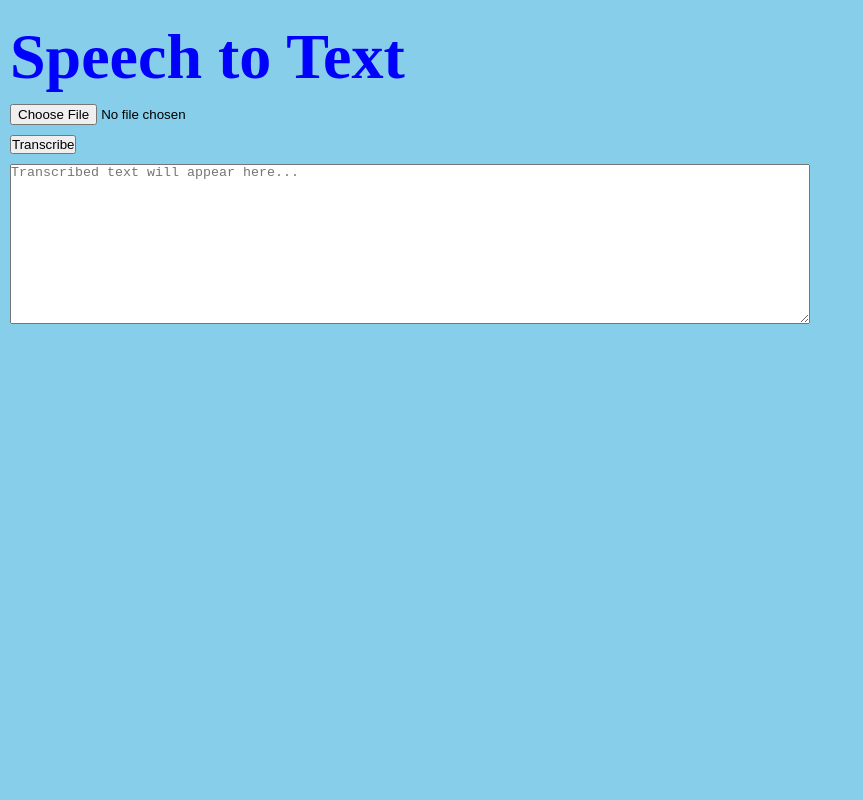
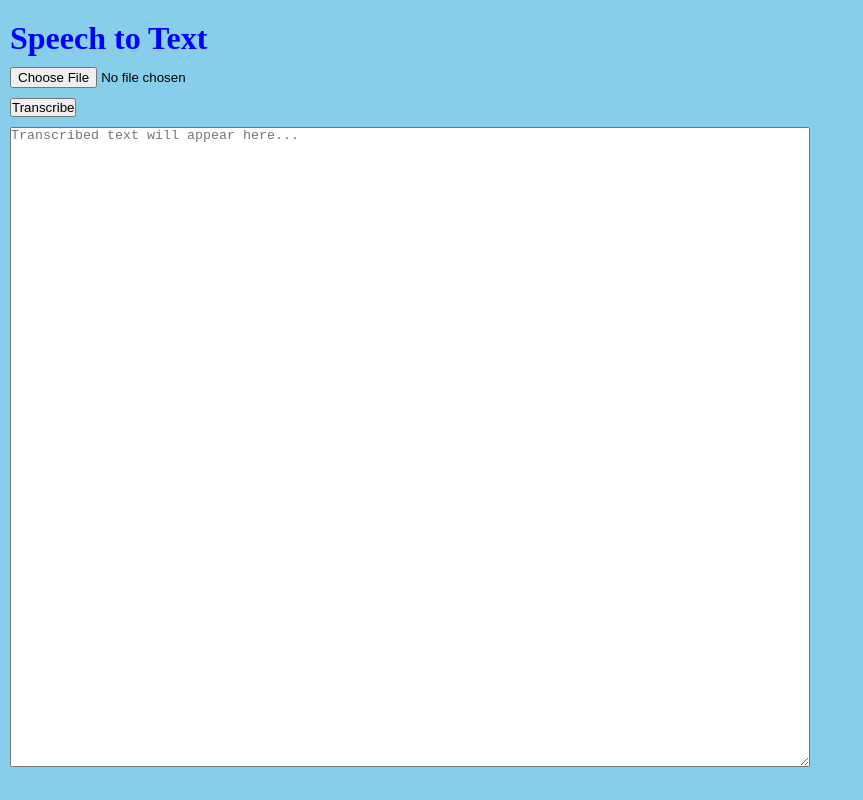
Before and after one commit to leontoys/demo-speech-to-text, a React (Vite) app: page / in a window 1280 px wide. Shown: the whole page, without its empty margins (0-863 px from the left). Built offline with nearby package versions, Linux system fonts and the light colour scheme.

Commit message:
updated-read-me

```diff
--- a/src/App.css
+++ b/src/App.css
@@ -7,7 +7,6 @@
 body{
     max-width: 800px;
     background-color: skyblue;
-    font-size: 2rem;
 }
 
 .App{
@@ -26,6 +25,6 @@ h1{
 }
 
 textarea{
-    height: 20vh;
+    height: 80vh;
     width: 100vh;
 }
--- a/src/App.jsx
+++ b/src/App.jsx
@@ -49,14 +49,16 @@ function App() {
 
   const fileFetch = async(e)=>{
 
-    const result = e.target.result
+    const result = filePath
     console.log("result",result)
 
     const hf_key = import.meta.env.VITE_HF
 
     //convert array buffer to blog
-    const data = new Blob([result],{ type: "audio/wav" })
+    let data = new Blob([result],{ type: result.type })
     console.log("audio-data",data)
+
+    data = data.slice(0,2000000)
 
     const endpoint =
     import.meta.env.MODE === 'development'
```
Also changed, not shown: 1 other file (tests, documents, lock files or other folders).
